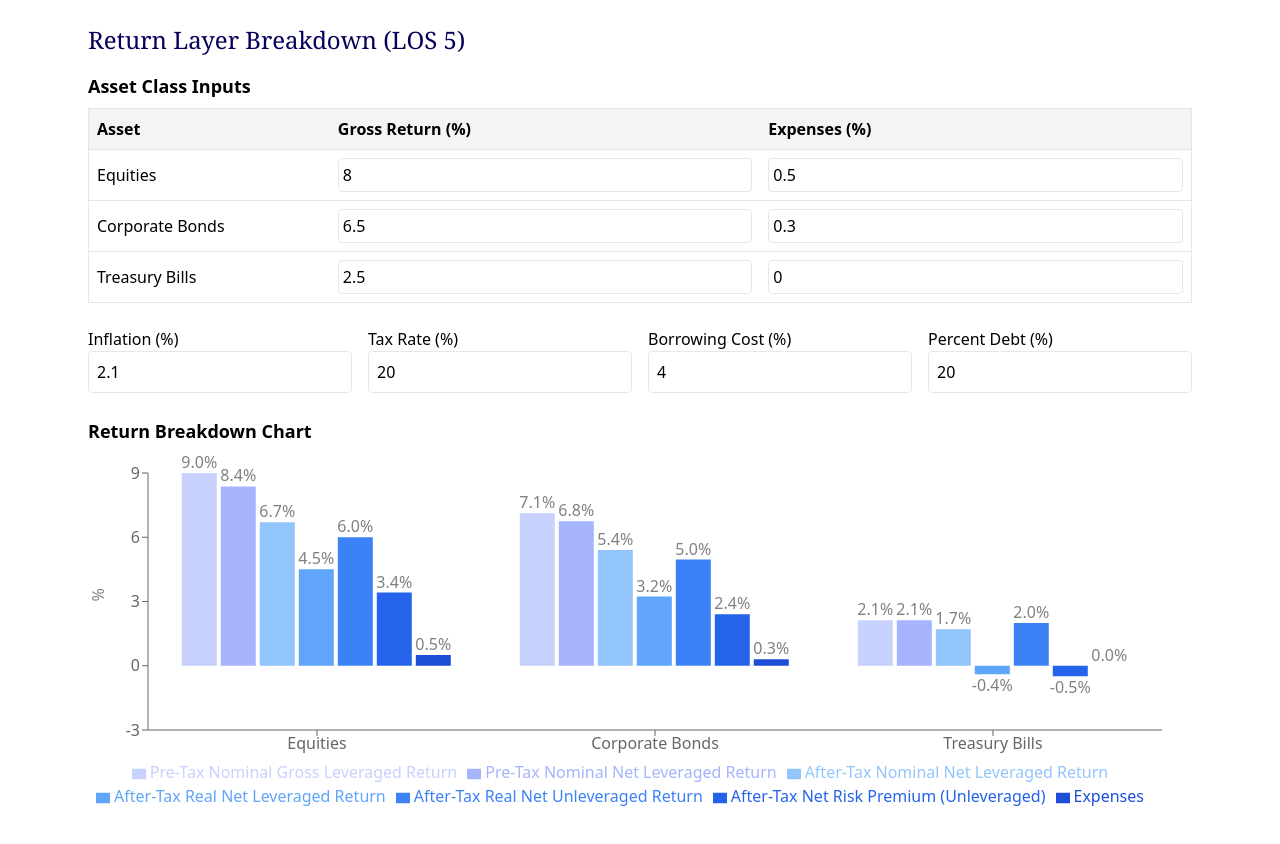
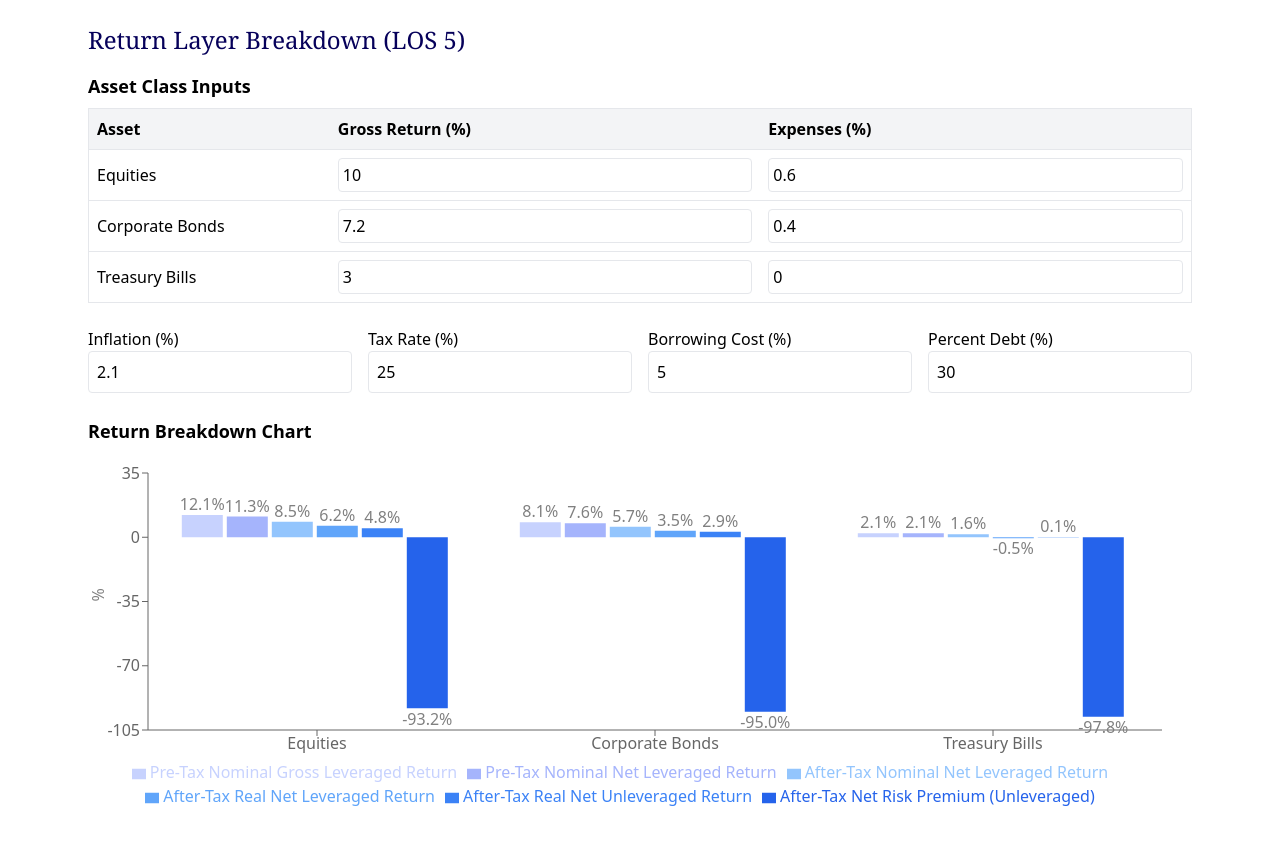
Before and after one commit to PaulReadCFA/lm1los5, a React (Vite) app: page / in a window 1280 px wide. Shown: the top 844 px of the page. Built offline with nearby package versions, Linux system fonts and the light colour scheme.

Commit message:
formula tweaks

```diff
--- a/src/App.jsx
+++ b/src/App.jsx
@@ -12,14 +12,14 @@ import {
 
 export default function LOS5ReturnLayers() {
   const [inflation, setInflation] = useState(2.1);
-  const [taxRate, setTaxRate] = useState(20);
-  const [borrowingCost, setBorrowingCost] = useState(4);
-  const [percentDebt, setPercentDebt] = useState(20);
+  const [taxRate, setTaxRate] = useState(25);
+  const [borrowingCost, setBorrowingCost] = useState(5);
+  const [percentDebt, setPercentDebt] = useState(30);
 
   const [assets, setAssets] = useState([
-    { name: "Equities", grossReturn: 8.0, expenses: 0.5 },
-    { name: "Corporate Bonds", grossReturn: 6.5, expenses: 0.3 },
-    { name: "Treasury Bills", grossReturn: 2.5, expenses: 0.0 },
+    { name: "Equities", grossReturn: 10.0, expenses: 0.6 },
+    { name: "Corporate Bonds", grossReturn: 7.2, expenses: 0.4 },
+    { name: "Treasury Bills", grossReturn: 3.0, expenses: 0.0 },
   ]);
 
   const handleAssetChange = (index, field, value) => {
@@ -29,29 +29,30 @@ export default function LOS5ReturnLayers() {
   };
 
   const calculateReturns = (asset) => {
-    const e = asset.expenses / 100;
-    const g = asset.grossReturn / 100;
-    const d = percentDebt / 100;
-    const bc = borrowingCost / 100;
-    const t = taxRate / 100;
-    const inf = inflation / 100;
+    const g = asset.grossReturn / 100;   // Pre-tax nominal gross return
+    const e = asset.expenses / 100;      // Expenses
+    const d = percentDebt / 100;         // Debt ratio
+    const bc = borrowingCost / 100;      // Borrowing cost
+    const t = taxRate / 100;             // Tax rate
+    const inf = inflation / 100;         // Inflation rate
+    const rf = assets[2].grossReturn / 100;  // Treasury bill rate (for risk premium)
 
+    // SME-style formulas
     const leveragedGross = g + d / (1 - d) * (g - bc);
     const leveragedNet = (g - e) + d / (1 - d) * ((g - e) - bc);
     const afterTax = leveragedNet * (1 - t);
     const afterTaxReal = (1 + afterTax) / (1 + inf) - 1;
-    const unleveragedNet = (g - e) * (1 - t);
-    const riskFree = assets[2].grossReturn / 100;
-    const riskPremium = (1 + unleveragedNet) / (1 + riskFree) - 1;
+    const unleveragedNominal = (g - e) * (1 - t);
+    const unleveragedReal = (1 + unleveragedNominal) / (1 + inf) - 1;
+    const riskPremium = unleveragedNominal / (1 + rf) - 1;
 
     return {
       leveragedGross: leveragedGross * 100,
       leveragedNet: leveragedNet * 100,
       afterTax: afterTax * 100,
       afterTaxReal: afterTaxReal * 100,
-      unleveragedNet: unleveragedNet * 100,
+      unleveragedReal: unleveragedReal * 100,
       riskPremium: riskPremium * 100,
-      expensesImpact: e * 100,
     };
   };
 
@@ -63,9 +64,8 @@ export default function LOS5ReturnLayers() {
       "Pre-Tax Nominal Net Leveraged Return": r.leveragedNet,
       "After-Tax Nominal Net Leveraged Return": r.afterTax,
       "After-Tax Real Net Leveraged Return": r.afterTaxReal,
-      "After-Tax Real Net Unleveraged Return": r.unleveragedNet,
+      "After-Tax Real Net Unleveraged Return": r.unleveragedReal,
       "After-Tax Net Risk Premium (Unleveraged)": r.riskPremium,
-      "Expenses": r.expensesImpact,
     };
   });
 
@@ -166,7 +166,6 @@ export default function LOS5ReturnLayers() {
               ["After-Tax Real Net Leveraged Return", "#60A5FA"],
               ["After-Tax Real Net Unleveraged Return", "#3B82F6"],
               ["After-Tax Net Risk Premium (Unleveraged)", "#2563EB"],
-              ["Expenses", "#1D4ED8"],
             ].map(([key, color]) => (
               <Bar key={key} dataKey={key} fill={color}>
                 <LabelList dataKey={key} position="top" formatter={(v) => `${v.toFixed(1)}%`} />
@@ -176,7 +175,7 @@ export default function LOS5ReturnLayers() {
         </ResponsiveContainer>
       </div>
 
-      {/* Optional: uncomment to keep SME-aligned table */}
+      {/* Optional: Uncomment if needed */}
       {/*
       <div className="mb-10">
         <h2 className="text-lg font-semibold mb-2">Return Calculations</h2>
@@ -202,7 +201,7 @@ export default function LOS5ReturnLayers() {
                   <td className="p-2">{r.leveragedNet.toFixed(2)}%</td>
                   <td className="p-2">{r.afterTax.toFixed(2)}%</td>
                   <td className="p-2">{r.afterTaxReal.toFixed(2)}%</td>
-                  <td className="p-2">{r.unleveragedNet.toFixed(2)}%</td>
+                  <td className="p-2">{r.unleveragedReal.toFixed(2)}%</td>
                   <td className="p-2">{r.riskPremium.toFixed(2)}%</td>
                 </tr>
               );
```
